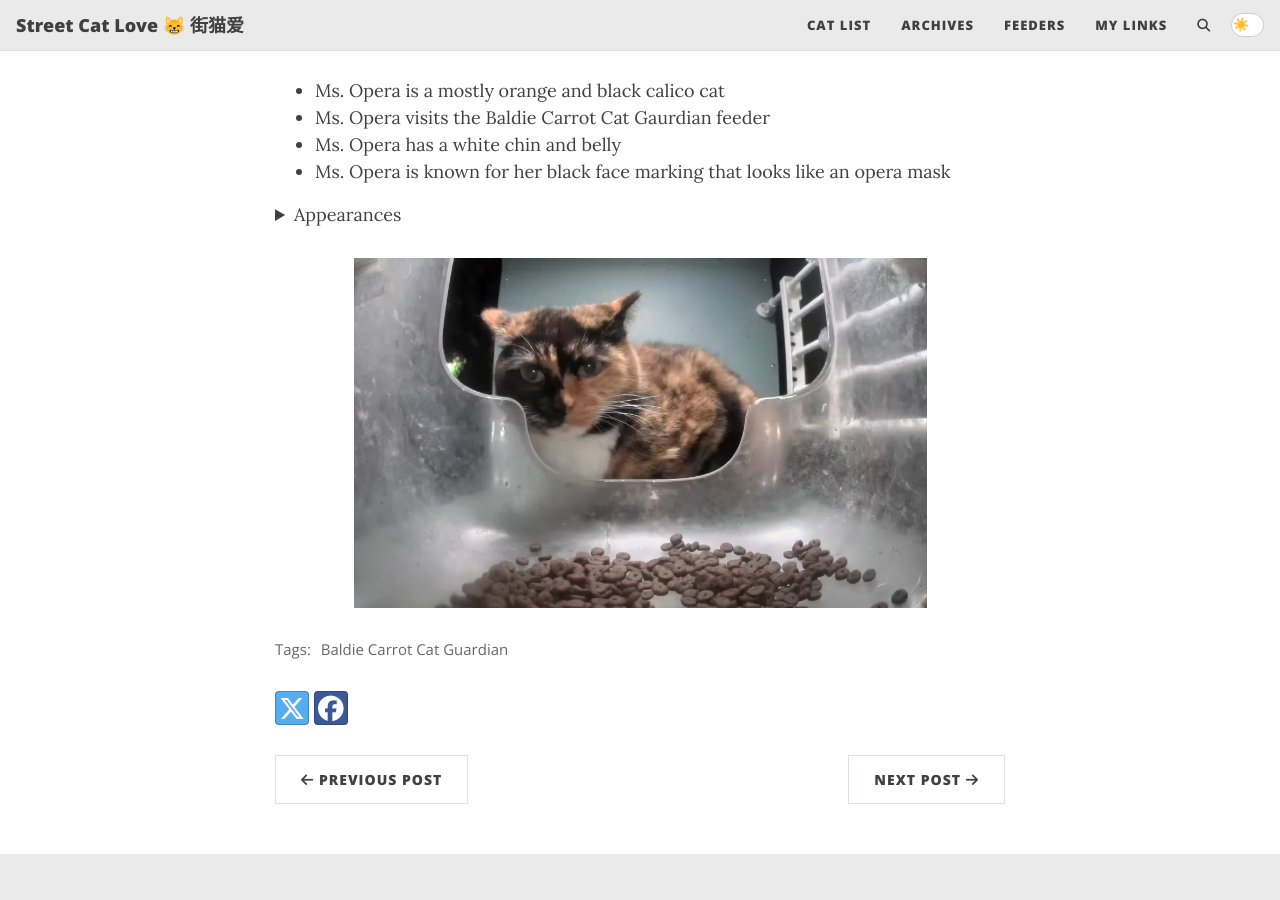
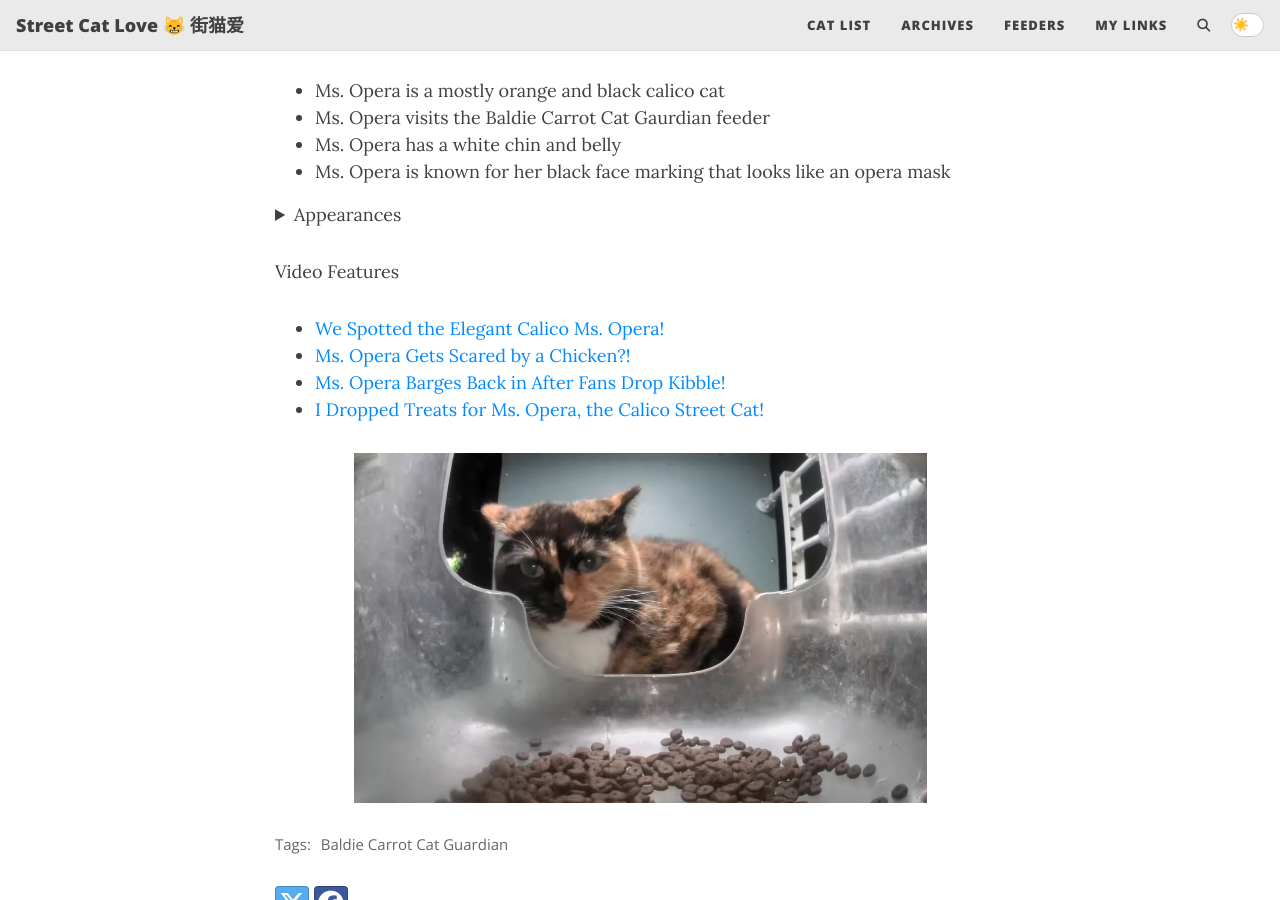
Before and after one commit to StreetCatLove/hellostreetcat, a Jekyll site: the page built from _posts/2024-11-28-ms_opera.md, in a window 1280 px wide and 900 px high, scrolled down 446 px. Built offline with Jekyll 4.4.1, drawn with Linux system fonts in a browser that asks for light colours; comment, search, counter and statistics services are not loaded.

Commit message:
Update 2024-11-28-ms_opera.md

```diff
--- a/_posts/2024-11-28-ms_opera.md
+++ b/_posts/2024-11-28-ms_opera.md
@@ -104,4 +104,10 @@ comments: false
 </ul>
 </details>
 
+Video Features
+* [We Spotted the Elegant Calico Ms. Opera!](https://www.youtube.com/watch?v=uO9N47LJ2QY)
+* [Ms. Opera Gets Scared by a Chicken?!](https://www.youtube.com/watch?v=Of4E67dK1r0)
+* [Ms. Opera Barges Back in After Fans Drop Kibble!](https://www.youtube.com/watch?v=IdXgU3H7N5c)
+* [I Dropped Treats for Ms. Opera, the Calico Street Cat!](https://www.youtube.com/watch?v=wBu3kee3weg)
+
 ![Ms. Opera](https://streetcatlove.github.io/hellostreetcat/assets/img/ms_opera0.png){: .mx-auto.d-block :}
```
